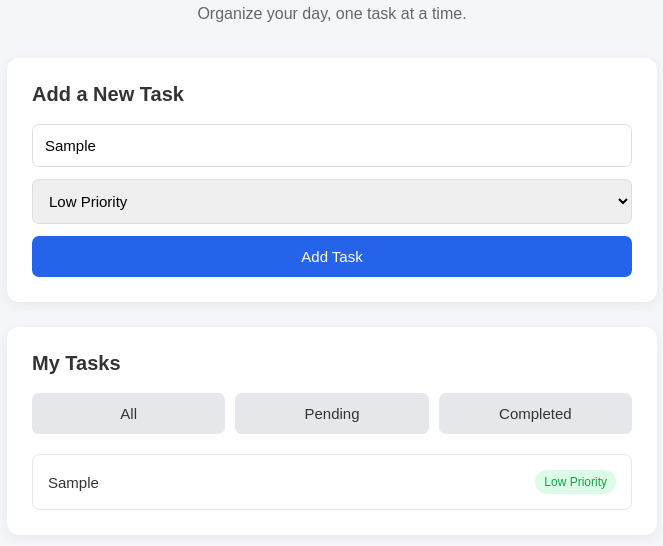
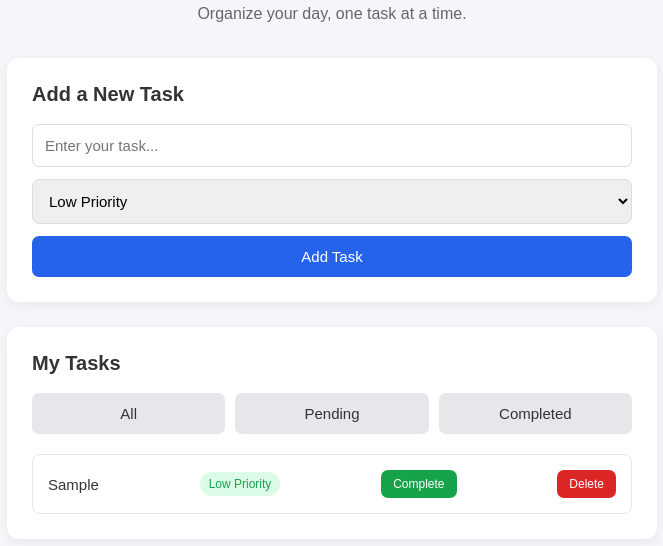
Before and after one commit to SaintTheDevHQ/taskflow, a plain HTML site: page index.html in a window 1280 px wide. Both pictures are taken after typing "Sample" into the empty fields and a click on the button "Add Task". Shown: the part 70-616 px from the top of the page, without its empty margins (308-971 px from the left). Drawn offline with Linux system fonts and the light colour scheme.

Commit message:
Add task del and completion feature

```diff
--- a/script.js
+++ b/script.js
@@ -10,18 +10,52 @@ taskForm.addEventListener('submit', function(event) {
   const taskName = taskInput.value;
   const priority = taskPriority.value;
 
+  // Create task container
   const task = document.createElement('div');
   task.classList.add('task-item');
 
+  // Create task title
   const taskTitle = document.createElement('h3');
   taskTitle.textContent = taskName;
 
+  // Create task priority
   const taskLevel = document.createElement('span');
   taskLevel.textContent = priority + ' priority';
   taskLevel.classList.add(priority);
 
+  // Create Complete button
+  const completeButton = document.createElement('button');
+  completeButton.textContent = 'Complete';
+  completeButton.classList.add('complete-btn');
+
+completeButton.addEventListener('click', function() {
+  taskTitle.classList.toggle('completed');
+
+  if (taskTitle.classList.contains('completed')) {
+    completeButton.textContent = 'Undo';
+  } else {
+    completeButton.textContent = 'Complete';
+  }
+  });
+
+  // Create Delete button
+  const deleteButton = document.createElement('button');
+  deleteButton.textContent = 'Delete';
+  deleteButton.classList.add('delete-btn');
+
+  deleteButton.addEventListener('click', function() {
+    task.remove();
+  });
+
+  // Add elements to task
   task.appendChild(taskTitle);
   task.appendChild(taskLevel);
+  task.appendChild(completeButton);
+  task.appendChild(deleteButton);
 
+  // Display task
   tasksContainer.appendChild(task);
+
+  // Clear input
+  taskInput.value = '';
 });
--- a/style.css
+++ b/style.css
@@ -159,3 +159,18 @@ button:hover {
 .delete-btn:hover {
   background-color: #b91c1c;
 }
+
+.complete-btn {
+  background-color: #16a34a;
+  padding: 7px 12px;
+  font-size: 12px;
+}
+
+.complete-btn:hover {
+  background-color: #15803d;
+}
+
+.completed {
+  text-decoration: line-through;
+  color: #999;
+}
```
Lines whose indentation alone changed are shown as unchanged.
